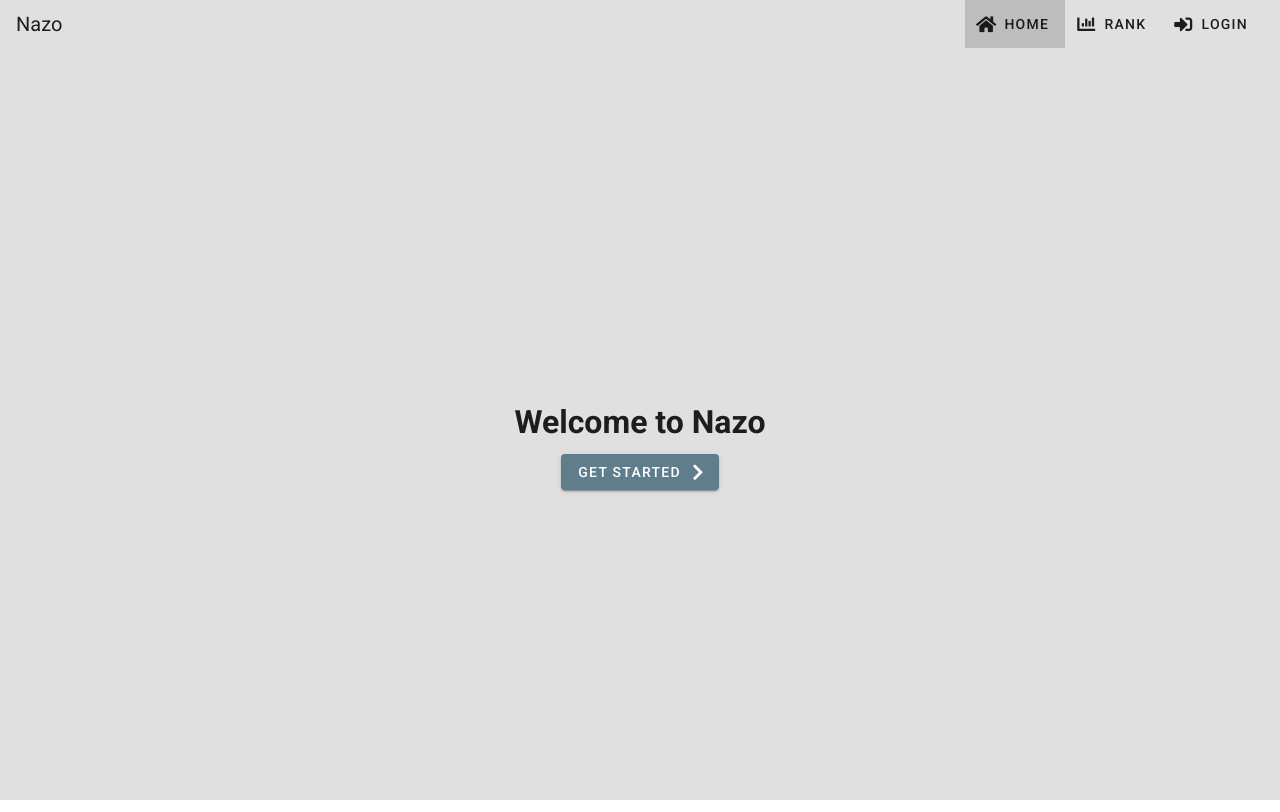
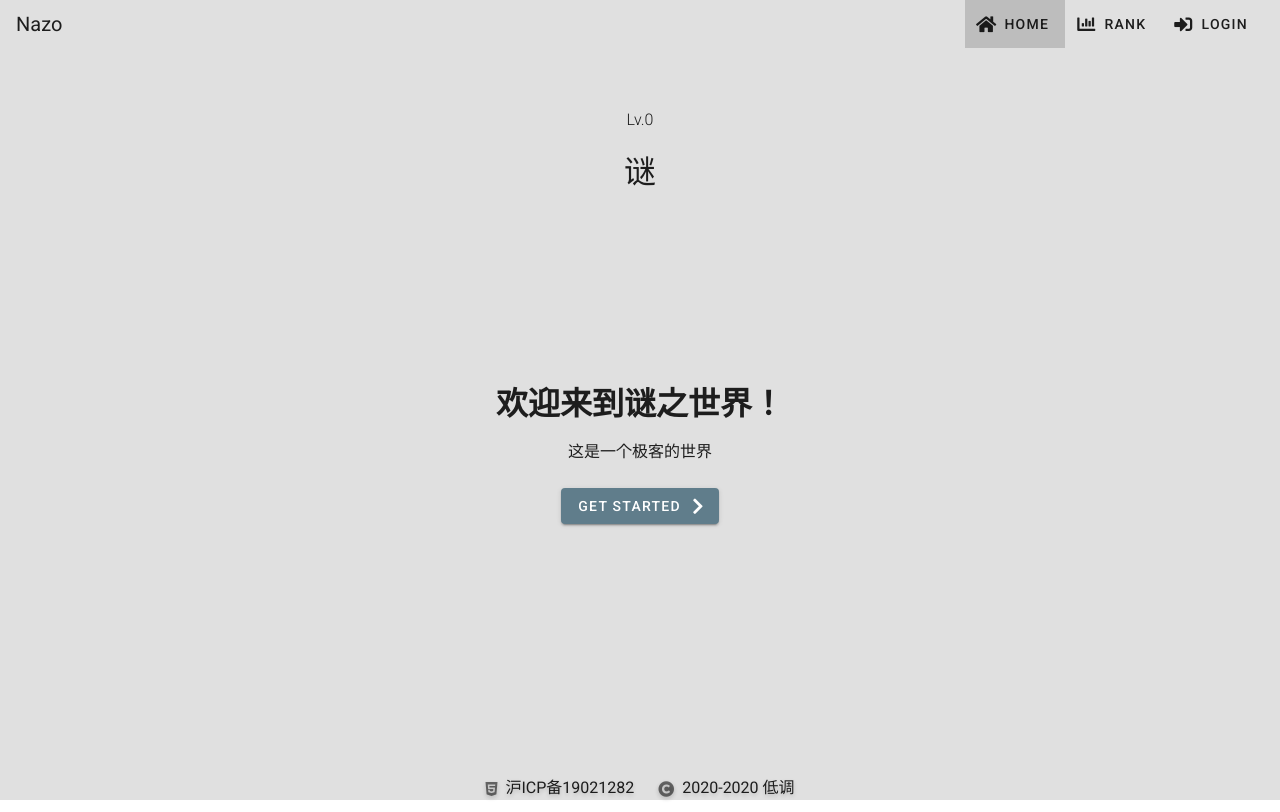
Before and after one commit to yanyongyu/nazo-frontend, a Vue app: page / in a window 1280 px wide. Built offline with nearby package versions, Linux system fonts and the light colour scheme.

Commit message:
write Home

```diff
--- a/src/App.vue
+++ b/src/App.vue
@@ -2,7 +2,7 @@
  * @Author         : yanyongyu
  * @Date           : 2020-04-20 11:48:16
  * @LastEditors    : yanyongyu
- * @LastEditTime   : 2020-04-21 10:38:16
+ * @LastEditTime   : 2020-04-25 15:01:30
  * @Description    : Main Frame
  * @GitHub         : https://github.com/yanyongyu
  -->
@@ -79,6 +79,23 @@
         <router-view></router-view>
       </v-slide-x-transition>
     </v-content>
+
+    <v-footer app absolute color="transparent" padless>
+      <v-container class="pa-0">
+        <v-row align="center" justify="center">
+          <v-col class="text-center" cols="auto">
+            <span>
+              <v-icon small left>$html5</v-icon>沪ICP备19021282
+            </span>
+          </v-col>
+          <v-col class="text-center" cols="auto">
+            <span>
+              <v-icon small left>fa-copyright</v-icon>2020-2020 低调
+            </span>
+          </v-col>
+        </v-row>
+      </v-container>
+    </v-footer>
   </v-app>
 </template>
 
@@ -101,3 +118,9 @@ export default {
   }
 };
 </script>
+
+<style scoped>
+footer span {
+  text-shadow: 0 2px 4px rgba(0, 0, 0, 0.2);
+}
+</style>
--- a/src/plugins/vuetify.js
+++ b/src/plugins/vuetify.js
@@ -2,7 +2,7 @@
  * @Author         : yanyongyu
  * @Date           : 2020-04-20 11:46:01
  * @LastEditors    : yanyongyu
- * @LastEditTime   : 2020-04-20 21:35:16
+ * @LastEditTime   : 2020-04-25 14:53:49
  * @Description    : Vuetify Config
  * @GitHub         : https://github.com/yanyongyu
  */
@@ -23,5 +23,8 @@ export default new Vuetify({
   },
   icons: {
     iconfont: "fa",
+    values: {
+      html5: "fab fa-html5",
+    },
   },
 });
--- a/src/views/Home.vue
+++ b/src/views/Home.vue
@@ -2,16 +2,23 @@
  * @Author         : yanyongyu
  * @Date           : 2020-04-20 11:46:24
  * @LastEditors    : yanyongyu
- * @LastEditTime   : 2020-04-20 22:52:45
+ * @LastEditTime   : 2020-04-25 14:40:44
  * @Description    : Home
  * @GitHub         : https://github.com/yanyongyu
  -->
 <template>
-  <v-container class="fill-height">
-    <v-row align="center" justify="center">
+  <v-container class="fill-height align-start">
+    <v-row>
       <v-col class="text-center">
-        <h1>Welcome to Nazo</h1>
-        <v-btn class="ma-2 white--text" color="blue-grey">
+        <p class="font-weight-light">Lv.0</p>
+        <h1 class="font-weight-regular">谜</h1>
+      </v-col>
+    </v-row>
+    <v-row no-gutters>
+      <v-col class="text-center mb-12">
+        <h1 class="mb-3">欢迎来到谜之世界！</h1>
+        <p>这是一个极客的世界</p>
+        <v-btn class="ma-2 white--text" color="blue-grey" @click="start">
           Get Started
           <v-icon right dark>fa-chevron-right</v-icon>
         </v-btn>
@@ -22,6 +29,11 @@
 
 <script>
 export default {
-  name: "Home"
+  name: "Home",
+  methods: {
+    start: function() {
+      //
+    }
+  }
 };
 </script>
```
Also changed, not shown: src/views/Lv1.vue (added, +27 -0 lines).
